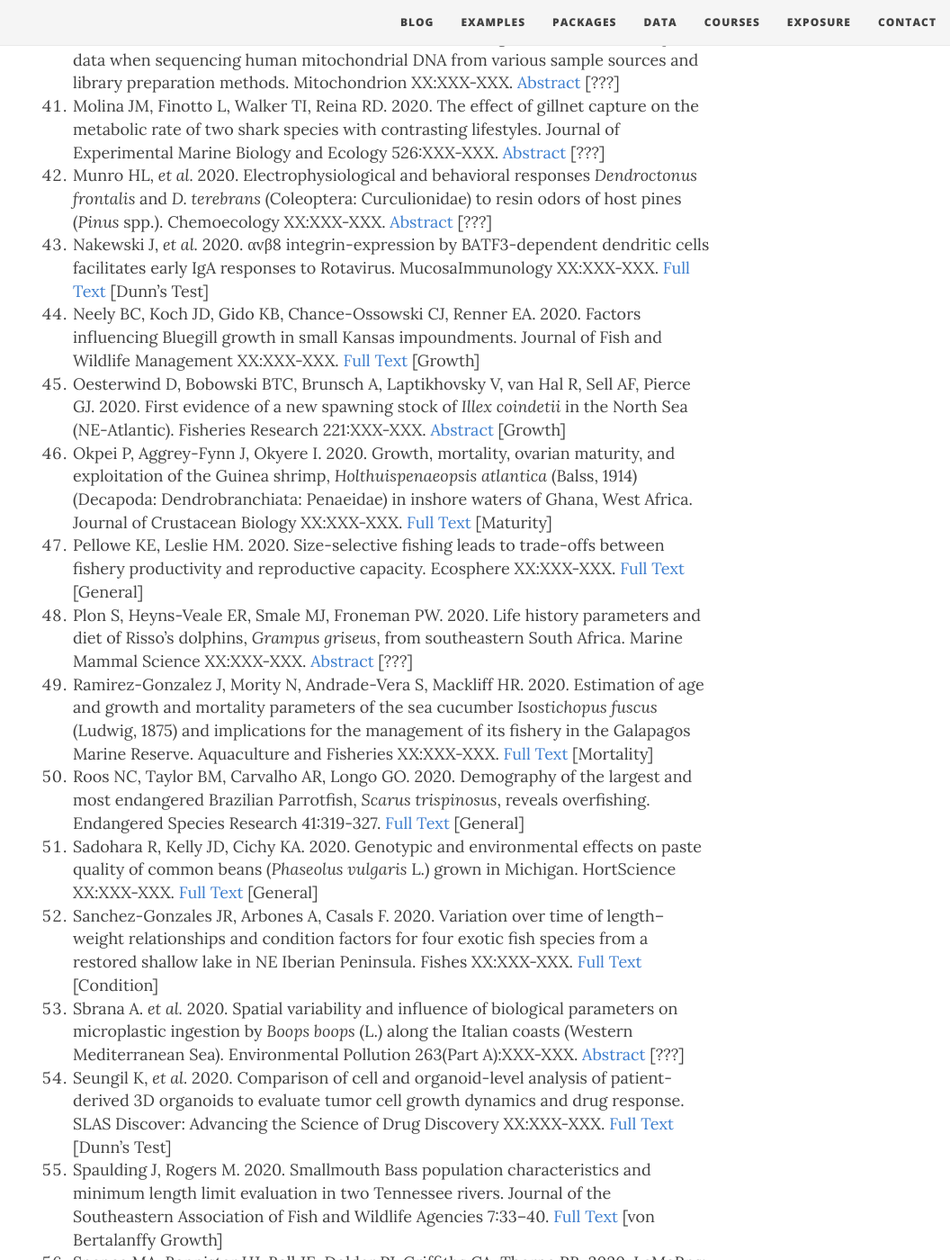
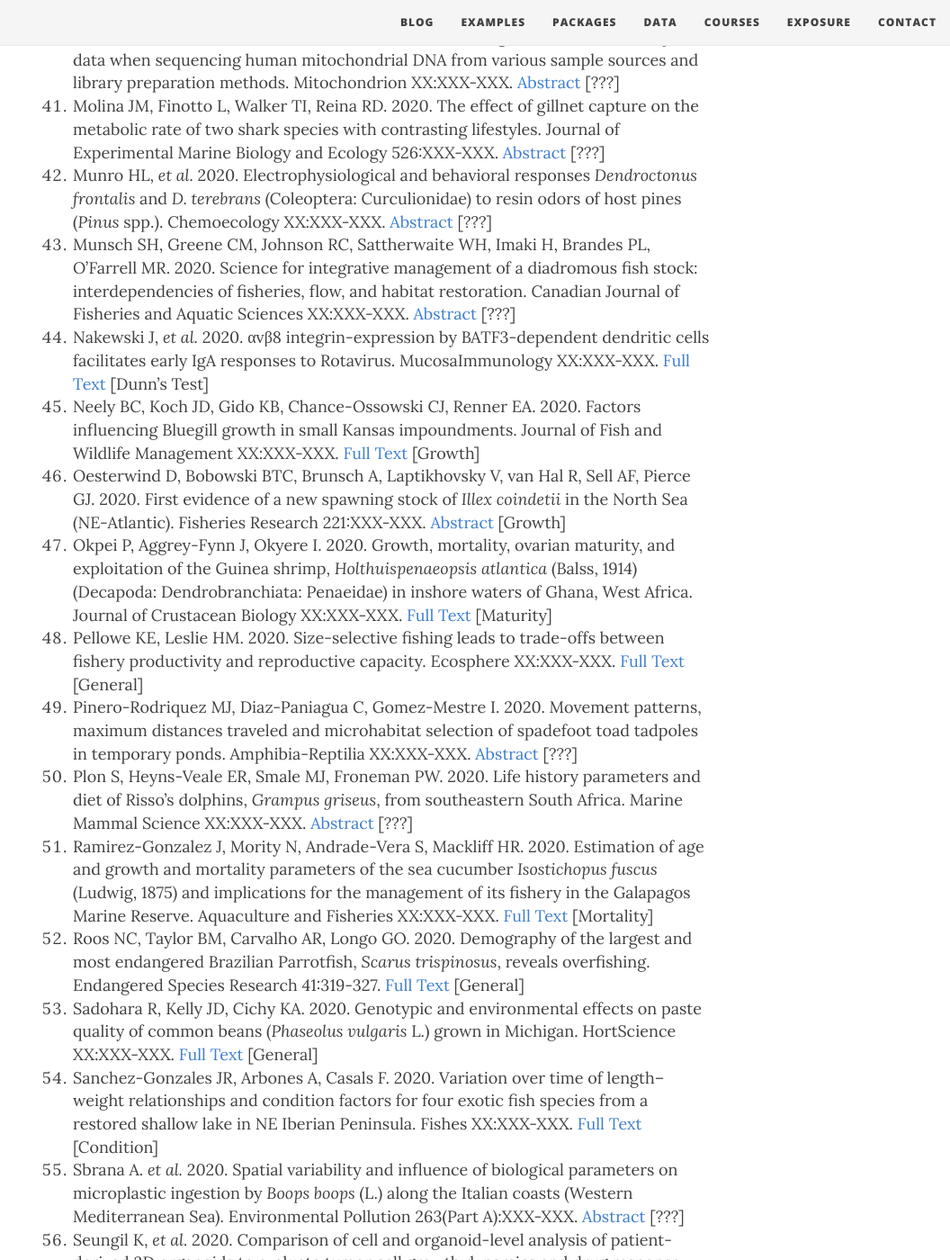
Before and after one commit to droglenc/fishR, a Jekyll site: the page built from exposure/exposure-citations20.md, in a window 1280 px wide and 1400 px high, scrolled down 3660 px. Shown: the whole window at 90% size, without its empty margins (224-1280 px from the left). Built offline with Jekyll 4.4.1, drawn with Linux system fonts in a browser that asks for light colours; nearby versions of some CDN libraries; some of the changed text lies outside the part shown.

Commit message:
Update exposure-citations20.md

```diff
--- a/exposure/exposure-citations20.md
+++ b/exposure/exposure-citations20.md
@@ -51,11 +51,13 @@
 1. McElhoe JA, Holland MM. 2020. Characterization of background noise in MiSeq MPS data when sequencing human mitochondrial DNA from various sample sources and library preparation methods. Mitochondrion XX:XXX-XXX. [Abstract](https://www.sciencedirect.com/science/article/abs/pii/S1567724919302028) [???]
 1. Molina JM, Finotto L, Walker TI, Reina RD. 2020. The effect of gillnet capture on the metabolic rate of two shark species with contrasting lifestyles. Journal of Experimental Marine Biology and Ecology 526:XXX-XXX. [Abstract](https://www.sciencedirect.com/science/article/pii/S002209811930245X) [???]
 1. Munro HL, *et al.* 2020. Electrophysiological and behavioral responses *Dendroctonus frontalis* and *D. terebrans* (Coleoptera: Curculionidae) to resin odors of host pines (*Pinus* spp.). Chemoecology XX:XXX-XXX. [Abstract](https://link.springer.com/article/10.1007/s00049-020-00311-7) [???]
+1. Munsch SH, Greene CM, Johnson RC, Sattherwaite WH, Imaki H, Brandes PL, O'Farrell MR. 2020. Science for integrative management of a diadromous fish stock: interdependencies of fisheries, flow, and habitat restoration. Canadian Journal of Fisheries and Aquatic Sciences XX:XXX-XXX. [Abstract](https://www.nrcresearchpress.com/doi/abs/10.1139/cjfas-2020-0075#.Xt-hqudOmUk) [???]
 1. Nakewski J, *et al.* 2020. αvβ8 integrin-expression by BATF3-dependent dendritic cells facilitates early IgA responses to Rotavirus. MucosaImmunology XX:XXX-XXX. [Full Text](https://www.nature.com/articles/s41385-020-0276-8) [Dunn's Test]
 1. Neely BC, Koch JD, Gido KB, Chance-Ossowski CJ, Renner EA. 2020. Factors influencing Bluegill growth in small Kansas impoundments. Journal of Fish and Wildlife Management XX:XXX-XXX. [Full Text](https://www.fwspubs.org/doi/pdf/10.3996/082019-JFWM-065) [Growth]
 1. Oesterwind D, Bobowski BTC, Brunsch A, Laptikhovsky V, van Hal R, Sell AF, Pierce GJ. 2020. First evidence of a new spawning stock of *Illex coindetii* in the North Sea (NE-Atlantic). Fisheries Research 221:XXX-XXX. [Abstract](https://www.sciencedirect.com/science/article/pii/S0165783619302395) [Growth]
 1. Okpei P, Aggrey-Fynn J, Okyere I. 2020. Growth, mortality, ovarian maturity, and exploitation of the Guinea shrimp, *Holthuispenaeopsis atlantica* (Balss, 1914) (Decapoda: Dendrobranchiata: Penaeidae) in inshore waters of Ghana, West Africa. Journal of Crustacean Biology XX:XXX-XXX. [Full Text](https://academic.oup.com/jcb/advance-article/doi/10.1093/jcbiol/ruaa010/5813135) [Maturity]
 1. Pellowe KE, Leslie HM. 2020. Size-selective fishing leads to trade-offs between fishery productivity and reproductive capacity. Ecosphere XX:XXX-XXX. [Full Text](https://esajournals.onlinelibrary.wiley.com/doi/pdf/10.1002/ecs2.3071) [General]
+1. Pinero-Rodriquez MJ, Diaz-Paniagua C, Gomez-Mestre I. 2020. Movement patterns, maximum distances traveled and microhabitat selection of spadefoot toad tadpoles in temporary ponds. Amphibia-Reptilia XX:XXX-XXX. [Abstract](https://brill.com/view/journals/amre/aop/article-10.1163-15685381-bja10017/article-10.1163-15685381-bja10017.xml) [???]
 1. Plon S, Heyns-Veale ER, Smale MJ, Froneman PW. 2020. Life history parameters and diet of Risso's dolphins, *Grampus griseus*, from southeastern South Africa. Marine Mammal Science XX:XXX-XXX. [Abstract](https://onlinelibrary.wiley.com/doi/abs/10.1111/mms.12675) [???]
 1. Ramirez-Gonzalez J, Mority N, Andrade-Vera S, Mackliff HR. 2020. Estimation of age and growth and mortality parameters of the sea cucumber *Isostichopus fuscus* (Ludwig, 1875) and implications for the management of its fishery in the Galapagos Marine Reserve. Aquaculture and Fisheries XX:XXX-XXX. [Full Text](https://www.sciencedirect.com/science/article/pii/S2468550X20300022) [Mortality]
 1. Roos NC, Taylor BM, Carvalho AR, Longo GO. 2020. Demography of the largest and most endangered Brazilian Parrotfish, *Scarus trispinosus*, reveals overfishing. Endangered Species Research 41:319-327. [Full Text](https://www.int-res.com/articles/esr2020/41/n041p319.pdf) [General]
@@ -66,6 +68,7 @@
 1. Spaulding J, Rogers M. 2020. Smallmouth Bass population characteristics and minimum length limit evaluation in two Tennessee rivers. Journal of the Southeastern Association of Fish and Wildlife Agencies 7:33–40. [Full Text](http://www.seafwa.org/Documents%20and%20Settings/46/Site%20Documents/2020%20Journal/J7_04_Spaulding%20and%20Rogers%2033-40.pdf) [von Bertalanffy Growth]
 1. Spence MA, Bannister HJ, Ball JE, Dolder PJ, Griffiths CA, Thorpe RB. 2020. LeMaRns: A length-based multi-species analysis by numerical simlation in R. PLOS ONE XX:XXX-XXX. [Full Text](https://journals.plos.org/plosone/article?id=10.1371/journal.pone.0227767) [Stock-Recruitment]
 1. Starks TA, Rodger AW. 2020. Otolith and scale‐based growth standards for lotic Smallmouth Bass. North American Journal of Fisheries Management XX:XXX-XXX. [Abstract](https://afspubs.onlinelibrary.wiley.com/doi/abs/10.1002/nafm.10458) [von Bertalanffy Growth]
+1. Studivan MS, Voss JD. 2020. Transcriptomic plasticity of mesophotic corals among natural populations and transplants of *Montastraea cavernosa* in the Gulf of Mexico and Belize. Molecular Ecology XX:XXX-XXX. [Abstract](https://onlinelibrary.wiley.com/doi/abs/10.1111/mec.15495) [Dunn's Test]
 1. Stypinska B, Wajda A, Walczuk E, Olesinska M, Lewandowska A, Walczyk M, Pardowska-Gorycka A. 2020. The serum cell-free microRNA expression profile in
 MCTD, SLE, SSc, and RA patients. Journal of Clinical Medicine XX:XXX-XXX. [Full Text](https://www.mdpi.com/2077-0383/9/1/161/pdf) [Dunn's Test]
 1. Taylor TN, Cross BK, Moore BC. 2020. Modeling Brook Trout carrying capacity in Owhi Lake, Washington, using bioenergetics. North American Journal of Fisheries Management. XX:XXX-XXX. [Abstract](https://afspubs.onlinelibrary.wiley.com/doi/abs/10.1002/nafm.10378) [???]
@@ -76,6 +79,7 @@
 1. Vieira-Silva S, *et al.* 2020. Statin therapy is associated with lower prevalence of gut microbiota dysbiosis. Nature. XX:XXX-XXX. [Abstract](https://www.nature.com/articles/s41586-020-2269-x) [Dunn's Test?]
 1. Virgulino-Junior PCC, Carneiro N Naschimento Jr WR, Cougo MF, Fernandes MEB. 2020. Biomass and carbon estimation for scrub mangrove forests and examination of their allometric associated uncertainties. PLOS One XX:XXX-XXX. [Full Text](https://journals.plos.org/plosone/article?id=10.1371/journal.pone.0230008) [Dunn's Test]
 1. Wenker RP, Stevens BG. 2020. Sea whip coral *Leptogorgia virgulata* in the Mid-Atlantic Bight: Colony complexity, age, and growth. PeerJ: Aquatic Biology XX:XXX-XXX. [Full Text](https://peerj.com/articles/8372/) [Age-Length Key; Age-Bias; von Bertalanffy Growth]
+1. Wong C. 2020. The effects of Zebra Mussels (*Dreissena polymorpha*) on Freshwater Drum (*Aplodinotus grunniens*) diet and growth in the south basin of Lake Winnepeg. MS Thesis, University of Winnipeg. [Full Text](http://winnspace.uwinnipeg.ca/bitstream/handle/10680/1803/Wong%252C%2520Caleb.%2520The%2520Effects%2520of%2520Zebra%2520Mussels.%2520Final%2520Thesis.pdf%3Fsequence%3D1%26isAllowed%3Dy&hl=en&sa=X&d=15799656497947912010&scisig=AAGBfm2pa_ZZakyRgYrKAe0BXAO_dkiffw&nossl=1&oi=scholaralrt) [General]
 1. Yates MC, Glaser D, Post J, Cristescu ME, Fraser DJ, Derry AM. 2020. The relationship between eDNA particle concentration and organism abundance in nature is strengthened by allometric scaling. bioRxiv XX:XXX-XXX. [Full Text](https://www.biorxiv.org/content/10.1101/2020.01.18.908251v2.full) [Mark-Recapture]
 
 -----
```
Also changed, not shown: other parts of exposure/exposure-citations20.md (+1 -1 lines).
